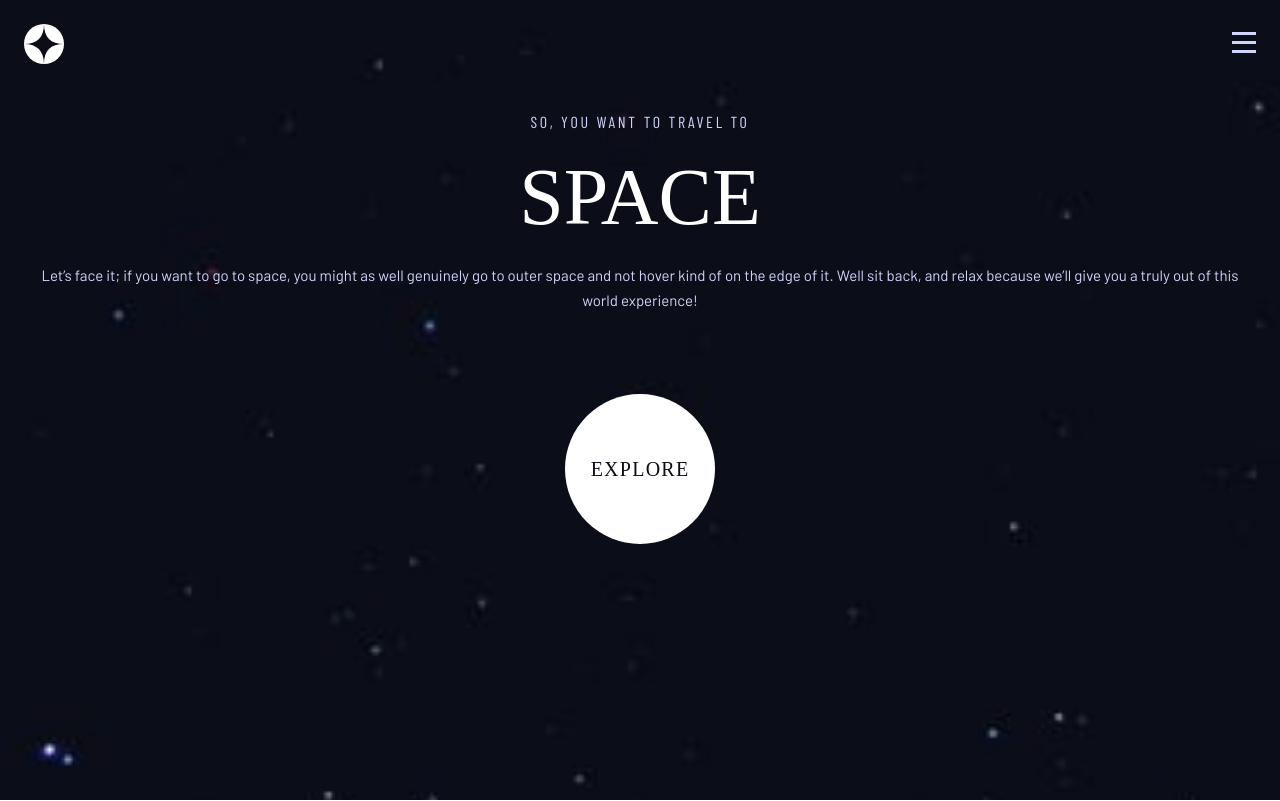
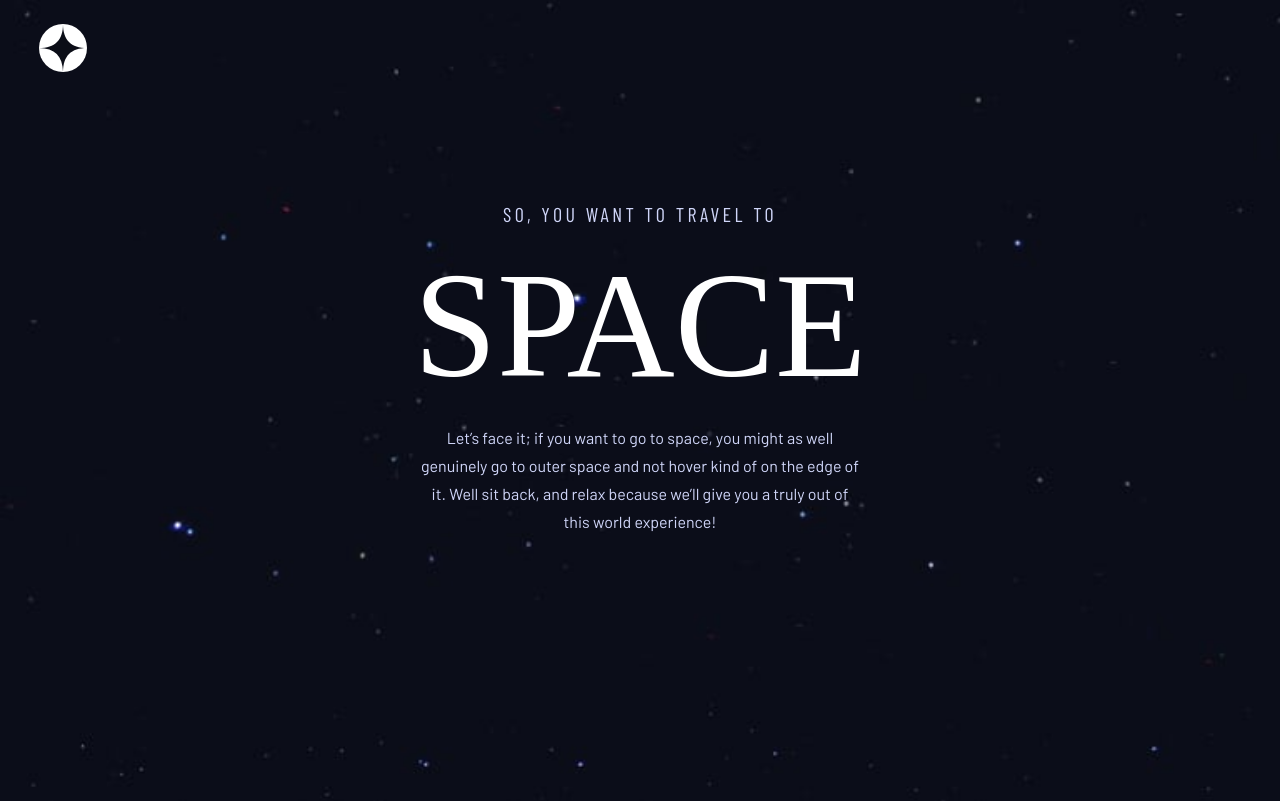
Before and after one commit to achiewe/space-tourism-website, a React (Vite) app: page / in a window 1280 px wide. Shown: the top 801 px of the page. Built offline with nearby package versions, Linux system fonts and the light colour scheme; a web font is replaced by a local one.

Commit message:
add responsive design for homepage

```diff
--- a/src/components/Header/BurgerMenu.tsx
+++ b/src/components/Header/BurgerMenu.tsx
@@ -55,6 +55,9 @@ const BurgerDiv = styled.div`
   .burger-svg {
     width: 24px;
     height: 21px;
+    @media (min-width: 768px) {
+      display: none;
+    }
   }
 `;
 
@@ -73,6 +76,9 @@ const MenuDiv = styled.div<{ isclicked: string }>`
   background: rgba(255, 255, 255, 0.04);
   gap: 65px;
   backdrop-filter: blur(40.7742px);
+  @media (min-width: 768px) {
+    display: none;
+  }
 
   .close-svg {
     width: 19.09px;
--- a/src/components/Header/Header.tsx
+++ b/src/components/Header/Header.tsx
@@ -20,6 +20,13 @@ const HeaderMain = styled.header`
   img {
     width: 40px;
     height: 40px;
+
+    @media (min-width: 768px) {
+      width: 48px;
+      height: 48px;
+      margin-left: 39px;
+      margin-top: 24px;
+    }
   }
 `;
 export default Header;
--- a/src/components/Home /HomePage.tsx
+++ b/src/components/Home /HomePage.tsx
@@ -1,5 +1,6 @@
 import styled from "styled-components";
 import BackgroundMobile from "../../../public/photoes/home/background-home-mobile.jpg";
+import BackgroundTablet from "../../../public/photoes/home/background-home-tablet.jpg";
 import Header from "../Header/Header";
 
 const Home = (): JSX.Element => {
@@ -34,6 +35,11 @@ const HomeMain = styled.div`
   gap: 48px;
   background-repeat: no-repeat;
   background-size: cover;
+  @media (min-width: 768px) {
+    background-image: url(${BackgroundTablet});
+    gap: 130px;
+    padding: 0 0 90px 0;
+  }
 
   .space-div {
     display: flex;
@@ -41,6 +47,10 @@ const HomeMain = styled.div`
     justify-content: center;
     align-items: center;
     gap: 16px;
+
+    @media (min-width: 768px) {
+      gap: 24px;
+    }
 
     h3 {
       font-family: "Barlow Condensed";
@@ -50,6 +60,14 @@ const HomeMain = styled.div`
       letter-spacing: 2.700000047683716px;
       text-align: center;
       color: #d0d6f9;
+
+      @media (min-width: 768px) {
+        font-size: 20px;
+        font-weight: 400;
+        line-height: 24px;
+        letter-spacing: 3.375px;
+        text-align: center;
+      }
     }
 
     h1 {
@@ -60,6 +78,14 @@ const HomeMain = styled.div`
       letter-spacing: 0px;
       text-align: center;
       color: #ffffff;
+
+      @media (min-width: 768px) {
+        font-size: 150px;
+        font-weight: 400;
+        line-height: 150px;
+        letter-spacing: 0px;
+        text-align: left;
+      }
     }
 
     p {
@@ -70,6 +96,15 @@ const HomeMain = styled.div`
       letter-spacing: 0px;
       text-align: center;
       color: #d0d6f9;
+
+      @media (min-width: 768px) {
+        font-size: 16px;
+        font-weight: 400;
+        line-height: 28px;
+        letter-spacing: 0px;
+        text-align: center;
+        width: 444px;
+      }
     }
   }
 
@@ -90,6 +125,17 @@ const HomeMain = styled.div`
     letter-spacing: 1.25px;
     text-align: center;
     color: #0b0d17;
+
+    @media (min-width: 768px) {
+      margin-top: 156px;
+      height: 242px;
+      width: 242px;
+      font-size: 32px;
+      font-weight: 400;
+      line-height: 37px;
+      letter-spacing: 2px;
+      text-align: left;
+    }
   }
 `;
 export default Home;
```
